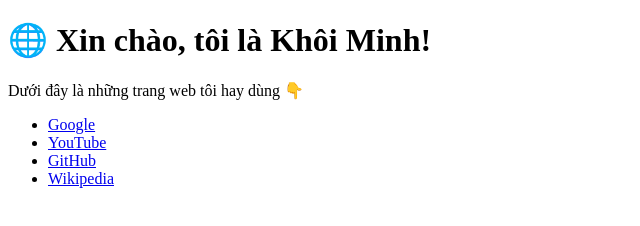
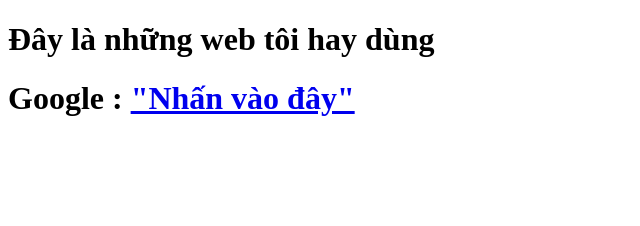
Before and after one commit to minhuia299-prog/minhuia299-prog.github.io, a plain HTML site: page index.html in a window 1280 px wide. Shown: the whole page, without its empty margins (0-640 px from the left). Drawn offline with Linux system fonts and the light colour scheme.

Commit message:
Add files via upload

```diff
--- a/index.html
+++ b/index.html
@@ -1,17 +1,10 @@
 <!DOCTYPE html>
 <html>
   <head>
-    <title>Trang Liên Kết Của Tôi</title>
+    <title>Trang web có link</title>
   </head>
   <body>
-    <h1>🌐 Xin chào, tôi là Khôi Minh!</h1>
-    <p>Dưới đây là những trang web tôi hay dùng 👇</p>
-
-    <ul>
-      <li><a href="https://www.google.com" target="_blank">Google</a></li>
-      <li><a href="https://www.youtube.com" target="_blank">YouTube</a></li>
-      <li><a href="https://www.github.com" target="_blank">GitHub</a></li>
-      <li><a href="https://www.wikipedia.org" target="_blank">Wikipedia</a></li>
-    </ul>
+    <h1>Đây là những web tôi hay dùng</h1>
+    <h1>Google : <a href="youtube.com">"Nhấn vào đây"</a></h1>
   </body>
 </html>
```
